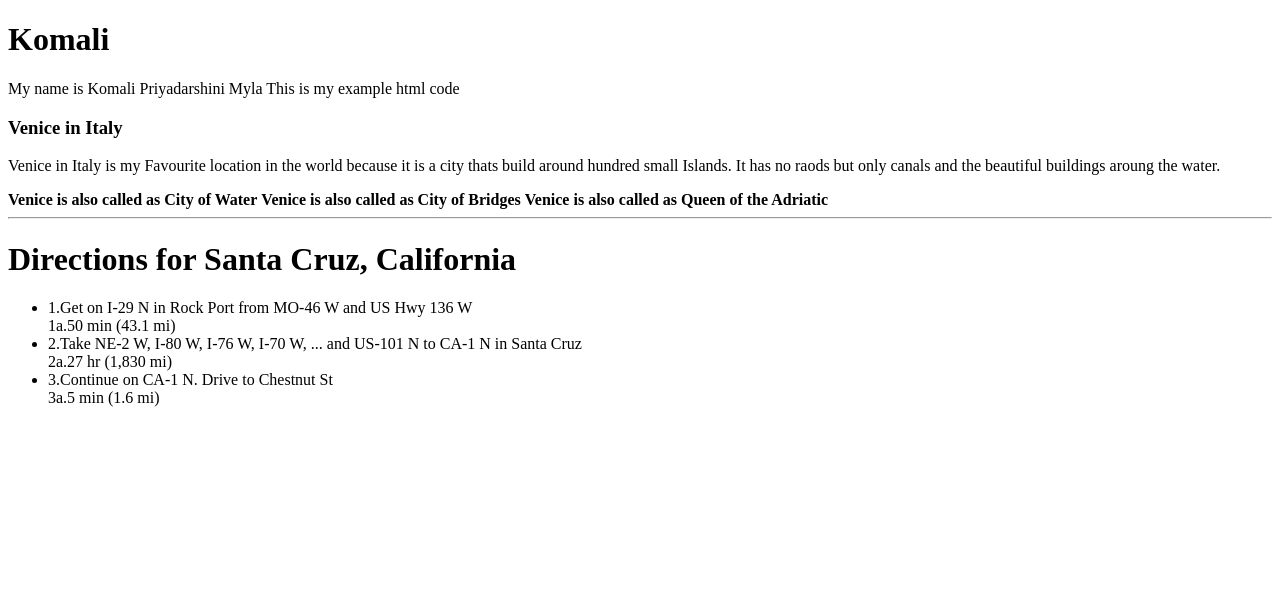
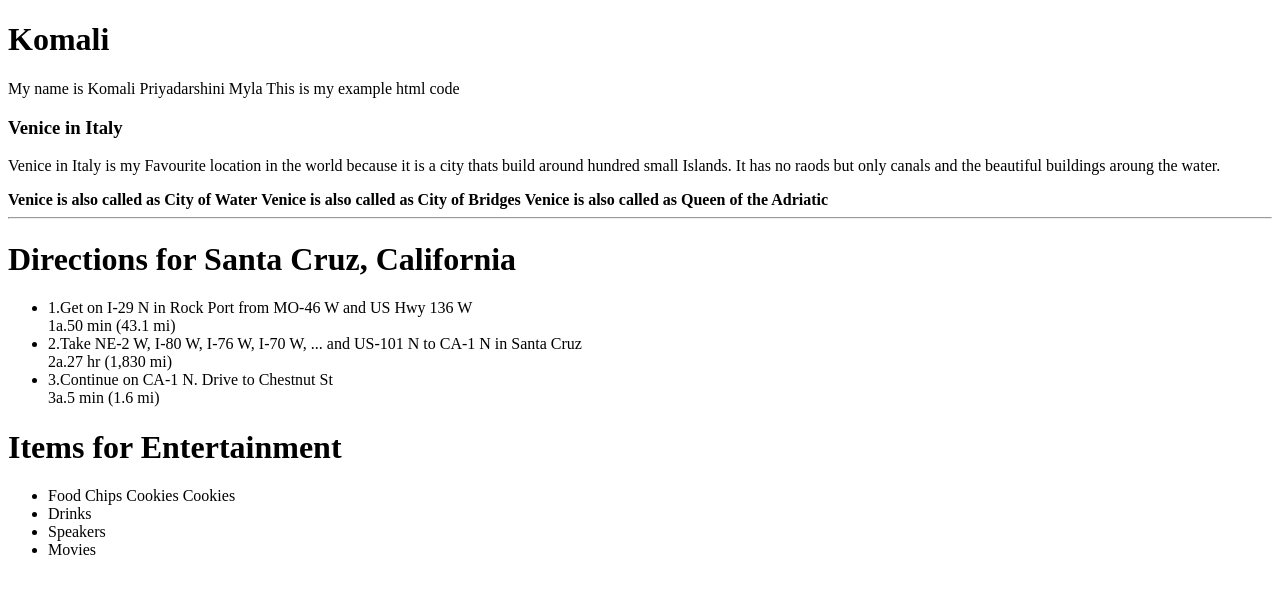
Before and after one commit to 44-563-WebApps-F21/webapps-f21-assignment-3-KomaliMyla, a plain HTML site: page index.html in a window 1280 px wide. Drawn offline with Linux system fonts and the light colour scheme.

Commit message:
Update index.html

```diff
--- a/index.html
+++ b/index.html
@@ -31,3 +31,14 @@ It has no raods but only canals and the beautiful buildings aroung the water.</p
     2a.27 hr (1,830 mi)</li>
 <li> 3.Continue on CA-1 N. Drive to Chestnut St <br>
     3a.5 min (1.6 mi)</li>
+</ul>
+<h1>Items for Entertainment</h1>
+<ul>
+<li>Food
+    Chips
+    Cookies
+    Cookies
+</li>
+<li>Drinks</li>
+<li>Speakers</li>
+<li>Movies</li>
```
